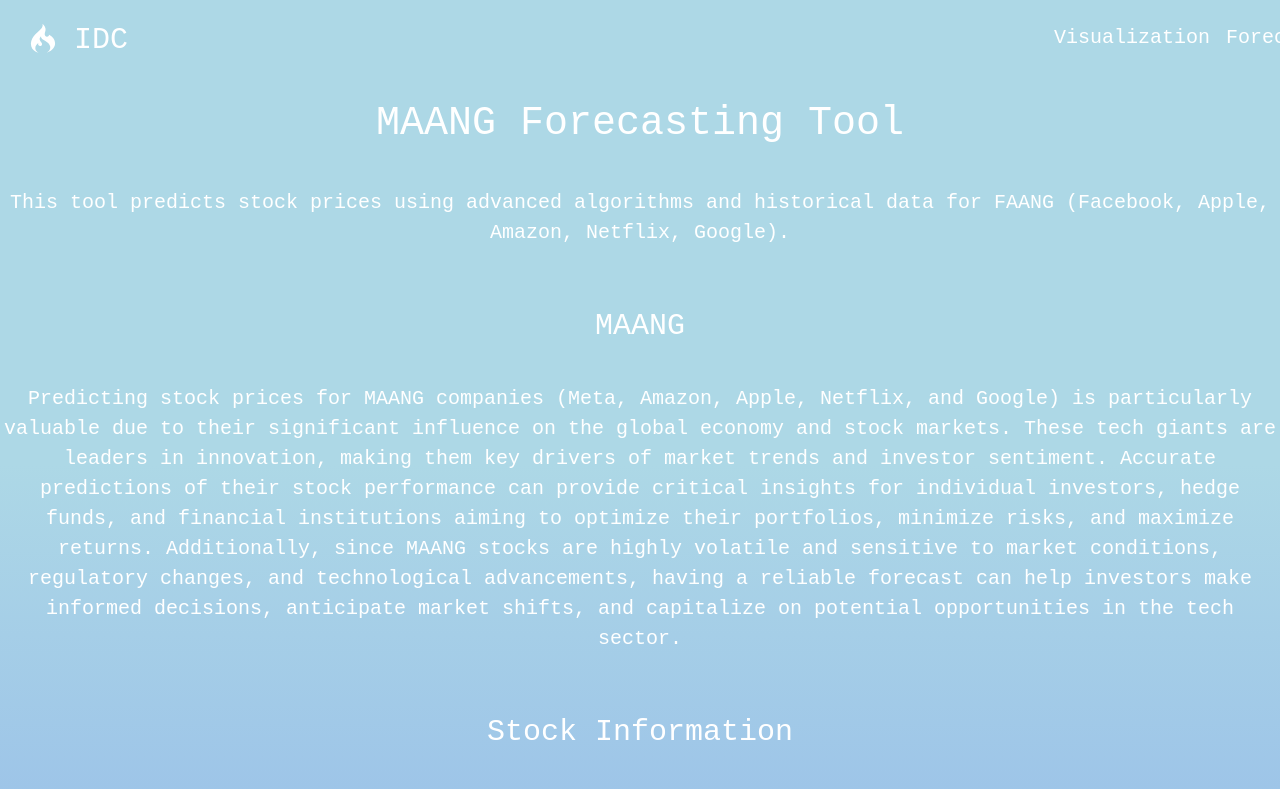
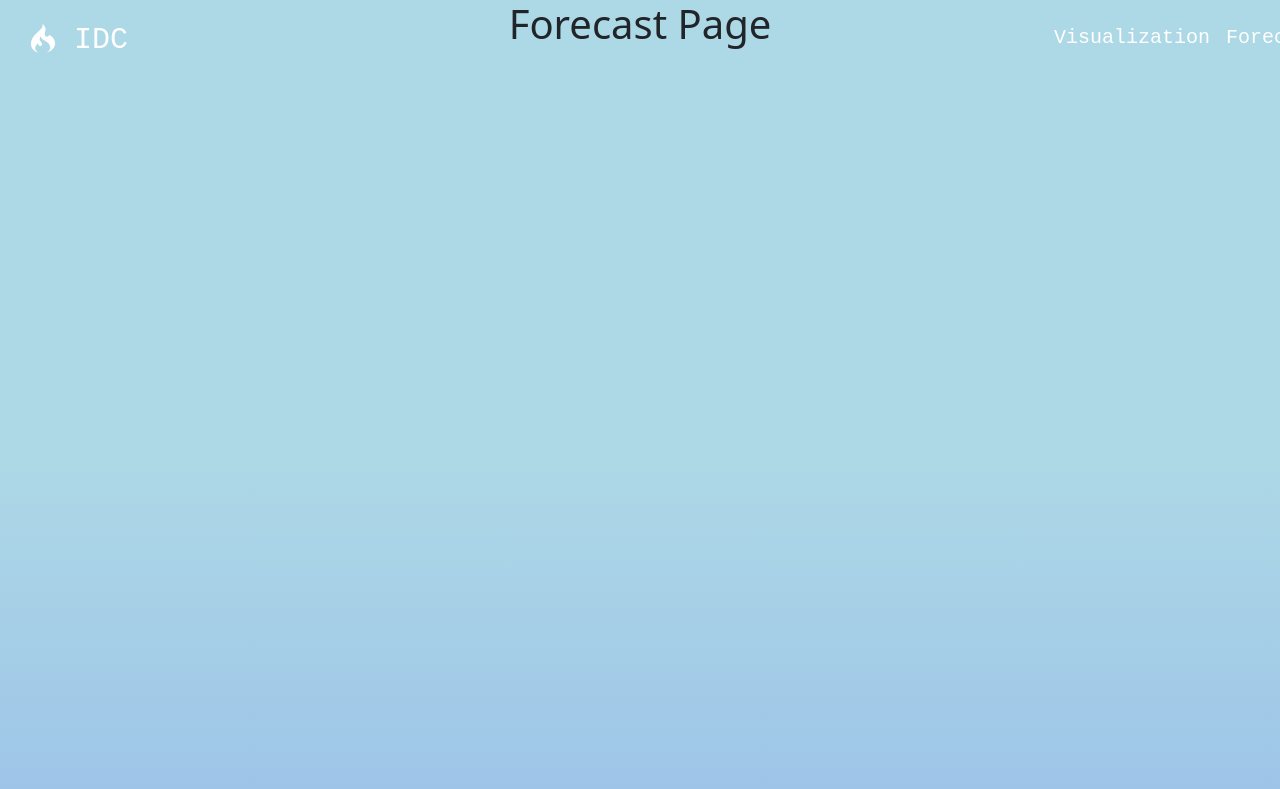
Before and after one commit to StarStrucken/HackED-Beta-2024, a React (Vite) app in the folder Frontend/: page /forecast in a window 1280 px wide. Shown: the top 789 px of the page. Built offline with nearby package versions, Linux system fonts and the light colour scheme.

Commit message:
im really the greatest

```diff
--- a/Frontend/src/App.jsx
+++ b/Frontend/src/App.jsx
@@ -1,11 +1,17 @@
+import { BrowserRouter as Router, Routes, Route } from 'react-router-dom';
 import StartPage from './StartPage';
+import Forecast from './Forecast';
 
 function App() {
   return (
-    <div>
-      <StartPage />
-  </div>
-  )
+    <Router>
+      <Routes>
+        <Route path="/" element={<StartPage />} />
+
+        <Route path="/forecast" element={<Forecast />} />
+      </Routes>
+    </Router>
+  );
 }
 
 export default App;
--- a/Frontend/src/DataVisPage.jsx
+++ b/Frontend/src/DataVisPage.jsx
@@ -1,5 +1,3 @@
-import React from "react";
-
 import "./DataVisPage.css"
 
 export default function DataVisPage() {
--- a/Frontend/src/Forecast.css
+++ b/Frontend/src/Forecast.css
@@ -0,0 +1,13 @@
+.forecast-page {
+    text-align: center;
+}
+
+.page {
+  margin: auto;
+  display: flex;
+  justify-content: center;
+  background-image: linear-gradient(lightblue 10%, blue 90%);
+  height: max-content;
+  height: 100%;
+  height: 580vh;
+}
--- a/Frontend/src/Forecast.jsx
+++ b/Frontend/src/Forecast.jsx
@@ -0,0 +1,13 @@
+import "./Forecast.css";
+import NavBar from "./NavBar";
+
+export default function Forecast() {
+  return (
+    <div className="page">
+      <NavBar />
+      <div className="forecast-page">
+        <h1>Forecast Page</h1>
+      </div>
+    </div>
+  );
+}
--- a/Frontend/src/StartPage.jsx
+++ b/Frontend/src/StartPage.jsx
@@ -1,4 +1,3 @@
-import React from "react";
 import "./StartPage.css"
 import "./DataVisPage"
 import NavBar from "./NavBar";
--- a/package.json
+++ b/package.json
@@ -2,6 +2,8 @@
   "dependencies": {
     "bootstrap": "^5.3.3",
     "react-bootstrap": "^2.10.5",
-    "react-icons": "^5.3.0"
+    "react-icons": "^5.3.0",
+    "react-router": "^6.28.0",
+    "react-router-dom": "^6.28.0"
   }
 }
```
Also changed, not shown: 2 other files (tests, documents, lock files or other folders).
